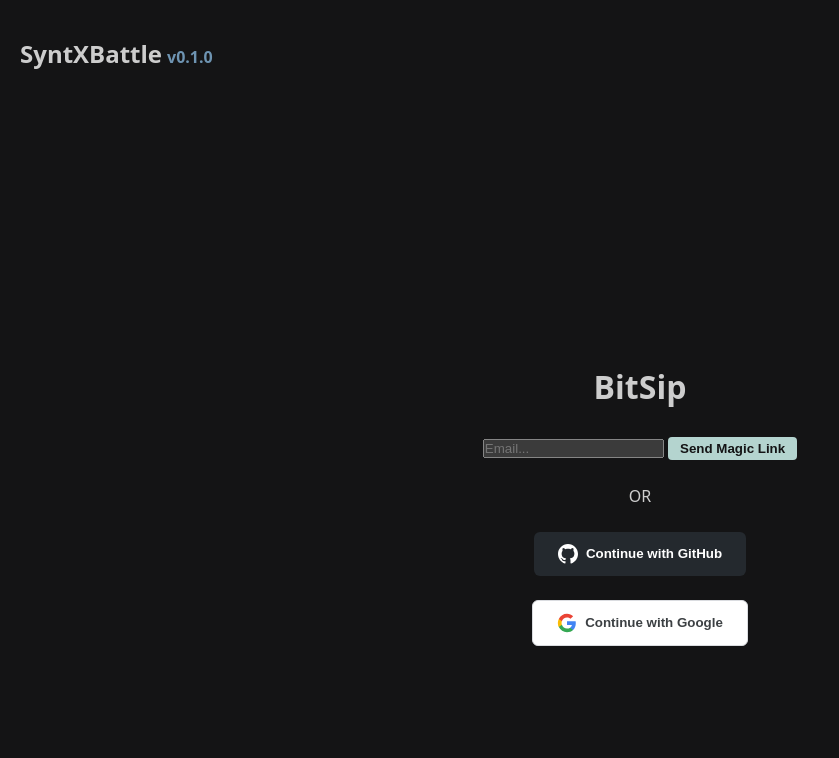
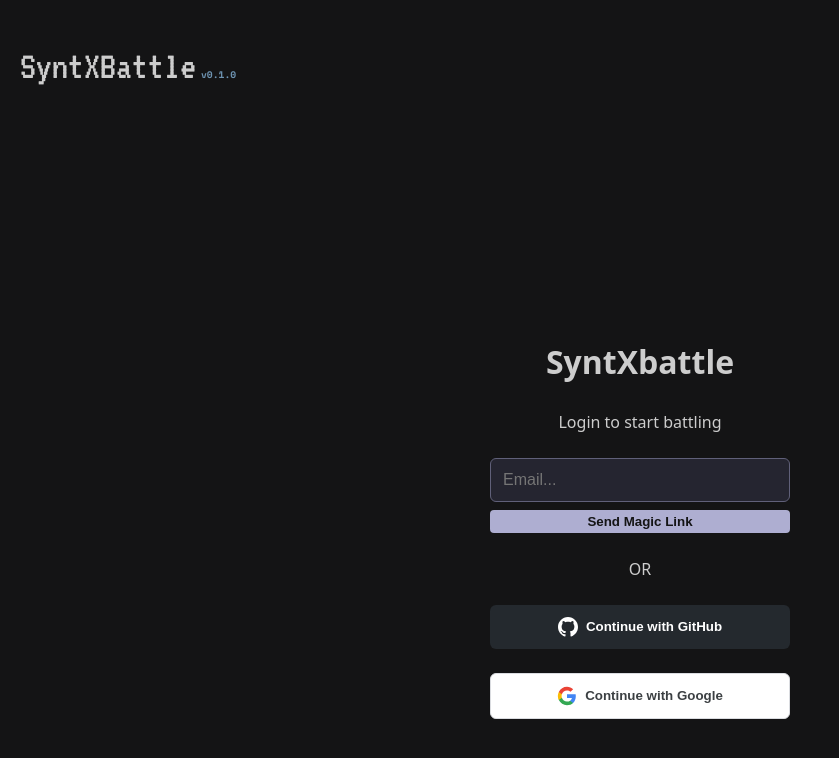
Before and after one commit to Chamal1120/syntxbattle, a SvelteKit app: page /login in a window 1280 px wide. Shown: the top 758 px of the page, without its empty margins (0-839 px from the left). Built offline with nearby package versions, Linux system fonts and the light colour scheme; no server answers.

Commit message:
chore: refactor match lobby logic and css stylings
- factor out the functions for a clean onMount logic in match lobby.
- adjust css across many views.
- add proper vague colors to css variables (LLM screwd i guess)

```diff
--- a/src/lib/components/Logout.svelte
+++ b/src/lib/components/Logout.svelte
@@ -14,16 +14,15 @@
 
 <style>
     .logout-btn {
-        /* Modern Chrome 2025: Using relative colors for hover effects */
-        background: #ff4444;
-        color: white;
+        background: var(--error);
+        color: var(--fg-main);
         padding: 0.5rem 1rem;
         border-radius: 8px;
         cursor: pointer;
-        transition: background 0.2s;
+        transition: filter 0.2s;
     }
 
     .logout-btn:hover {
-        background: color-mix(in srgb, #ff4444, black 20%);
+        filter: brightness(0.8);
     }
 </style>
--- a/src/lib/components/Navbar.svelte
+++ b/src/lib/components/Navbar.svelte
@@ -10,7 +10,7 @@
 </script>
 
 <nav>
-    <h1>SyntXBattle<span class="vtag">v0.1.0</span></h1>
+    <h1 class="vt323-regular nav-logo">SyntXBattle<span class="vtag space-mono-bold">v0.1.0</span></h1>
     <Logout authenticated={!!user} />
 </nav>
 
@@ -22,4 +22,14 @@
         padding: 1rem 0;
         margin-bottom: 1rem;
     }
+
+    .nav-logo {
+        font-size: 2.5rem;
+    }
+
+    .vtag {
+        font-size: 0.6rem;
+        padding-left: 5px;
+        color: var(--keyword);
+    }
 </style>
--- a/src/routes/+page.svelte
+++ b/src/routes/+page.svelte
@@ -1,14 +1,14 @@
 <script lang="ts">
     /**
-     * BitSip - Welcome Page
+     * Syntxbattle - Welcome Page
      * @description
      * Landing page for the coding battle platform
      */
 </script>
 
-<div class="welcome">
-    <h1>Welcome to BitSip</h1>
-    <p>Ready to battle?</p>
+<div class="centered-container">
+    <h1 class="space-mono-bold">Welcome to SyntXBattle</h1>
+    <p>Test your Syntax Arsenal against some fun problems.</p>
 
     <div class="actions">
         <a href="/battle">
@@ -18,23 +18,12 @@
 </div>
 
 <style>
-    .welcome {
-        text-align: center;
-        margin-top: 4rem;
+    .actions {
+        margin-top: var(--space-xl);
     }
-
-    .actions {
-        margin-top: 2rem;
-    }
-
     button {
-        background: var(--accent);
-        color: var(--bg-main);
-        border: none;
-        padding: 1rem 2rem;
-        border-radius: 8px;
-        font-weight: bold;
+        padding: var(--space-md) var(--space-xl);
+        border-radius: var(--radius-lg);
         font-size: 1.1rem;
-        cursor: pointer;
     }
 </style>
--- a/src/routes/app.css
+++ b/src/routes/app.css
@@ -3,22 +3,30 @@
 * @author Chamal Mallawaarachchi
 */
 
+@import url('https://fonts.googleapis.com/css2?family=VT323&display=swap');
+@import url('https://fonts.googleapis.com/css2?family=Space+Mono:ital,wght@0,400;0,700;1,400;1,700&display=swap');
+
 :root {
     /* Main Surfaces */
     --bg-main: #141415;
-    --bg-inactive: #1c1c24;
+    --bg-inactive: #252530;
+    --bg-card: #252530;
+    --bg-hover: #252530;
     --fg-main: #cdcdcd;
 
     /* Borders & Lines */
     --border-dim: #252530;
-    --border-float: #878787;
+    --border-default: #606079;
+    --border-hover: #606079;
+    --border-float: #cdcdcd;
 
     /* Syntax & Accents */
-    --accent: #b4d4cf;
+    --accent: #aeaed1;
+    --accent-bright: #7fa563;
     --keyword: #6e94b2;
-    --function: #c48282;
-    --string: #e8b589;
-    --number: #e0a363;
+    --function: #d8647e;
+    --string: #f3be7c;
+    --number: #f3be7c;
     --comment: #606079;
 
     /* Status */
@@ -27,7 +35,31 @@
     --success: #7fa563;
 
     /* UI States */
-    --selection: #333738;
+    --selection: #606079;
+
+    /* Opacity variants */
+    --accent-alpha-10: rgba(174, 174, 209, 0.1);
+    --accent-bright-alpha-10: rgba(127, 165, 99, 0.1);
+    --accent-bright-alpha-20: rgba(127, 165, 99, 0.2);
+    --accent-bright-alpha-30: rgba(127, 165, 99, 0.3);
+
+    /* Spacing */
+    --space-xs: 0.25rem;
+    --space-sm: 0.5rem;
+    --space-md: 1rem;
+    --space-lg: 1.5rem;
+    --space-xl: 2rem;
+    --space-2xl: 3rem;
+    --space-3xl: 4rem;
+
+    /* Border radius */
+    --radius-sm: 4px;
+    --radius-md: 6px;
+    --radius-lg: 8px;
+    --radius-xl: 12px;
+    --radius-2xl: 20px;
+    --radius-full: 50px;
+    --radius-circle: 50%;
 }
 
 /* global styles reset */
@@ -35,6 +67,36 @@
     /* box-sizing: border-box; */
     margin: 0;
     padding: 0;
+}
+
+.vt323-regular {
+  font-family: "VT323", monospace;
+  font-weight: 400;
+  font-style: normal;
+}
+
+.space-mono-regular {
+  font-family: "Space Mono", monospace;
+  font-weight: 400;
+  font-style: normal;
+}
+
+.space-mono-bold {
+  font-family: "Space Mono", monospace;
+  font-weight: 700;
+  font-style: normal;
+}
+
+.space-mono-regular-italic {
+  font-family: "Space Mono", monospace;
+  font-weight: 400;
+  font-style: italic;
+}
+
+.space-mono-bold-italic {
+  font-family: "Space Mono", monospace;
+  font-weight: 700;
+  font-style: italic;
 }
 
 html, body {
@@ -49,6 +111,10 @@
 
 body {
     padding: 20px;
+}
+
+h1, h2, h3, h4, h5, h6 {
+    color: var(--fg-main);
 }
 
 .ide {
@@ -112,7 +178,7 @@
     color: var(--bg-main);
     border: none;
     padding: 4px 12px;
-    border-radius: 4px;
+    border-radius: var(--radius-sm);
     font-weight: bold;
     cursor: pointer;
     transition: filter 0.2s ease;
@@ -128,8 +194,26 @@
     }
 }
 
-.vtag {
-    font-size: 1rem;
-    padding-left: 5px;
-    color: var(--keyword);
+.centered-container {
+    text-align: center;
+    margin-top: var(--space-3xl);
 }
+
+.player-slot {
+    width: 80px;
+    aspect-ratio: 1;
+    background: var(--bg-card);
+    border-radius: var(--radius-circle);
+    display: grid;
+    place-items: center;
+    border: 2px solid var(--border-default);
+}
+
+.player-slot.active {
+    border-color: var(--accent-bright);
+}
+
+.player-slot.empty {
+    border-style: dashed;
+    color: var(--border-hover);
+}
--- a/src/routes/login/+page.svelte
+++ b/src/routes/login/+page.svelte
@@ -33,7 +33,8 @@
 </script>
 
 <div class="login-gate">
-    <h1>BitSip</h1>
+    <h1>SyntXbattle</h1>
+    <p>Login to start battling</p>
 
     <div class="auth-section">
         <input type="email" bind:value={email} placeholder="Email..." />
@@ -69,30 +70,60 @@
         align-items: center;
         justify-content: center;
         height: 100vh;
-        gap: 1.5rem;
+        gap: var(--space-lg);
     }
+
+    .auth-section {
+        display: flex;
+        flex-direction: column;
+        gap: var(--space-sm);
+        min-width: 300px;
+    }
+
+    input {
+        background: var(--bg-inactive);
+        color: var(--fg-main);
+        border: 1px solid var(--border-default);
+        padding: 0.75rem;
+        border-radius: var(--radius-md);
+        font-size: 1rem;
+    }
+
     .github-btn {
         display: flex;
         align-items: center;
-        gap: 0.5rem;
+        justify-content: center;
+        gap: var(--space-sm);
         background: #24292e;
         color: white;
-        padding: 0.75rem 1.5rem;
-        border-radius: 6px;
+        padding: 0.75rem var(--space-lg);
+        border-radius: var(--radius-md);
         cursor: pointer;
+        border: none;
+        min-width: 300px;
     }
+
     .google-btn {
         display: flex;
         align-items: center;
-        gap: 0.5rem;
+        justify-content: center;
+        gap: var(--space-sm);
         background: white;
         color: #3c4043;
-        padding: 0.75rem 1.5rem;
-        border-radius: 6px;
+        padding: 0.75rem var(--space-lg);
+        border-radius: var(--radius-md);
         border: 1px solid #dadce0;
         cursor: pointer;
+        min-width: 300px;
     }
+
     .google-btn:hover {
         background: #f8f9fa;
     }
+
+    .status {
+        margin-top: var(--space-md);
+        color: var(--comment);
+        font-size: 0.9rem;
+    }
 </style>
```
Also changed, not shown: src/routes/battle/+page.svelte (+72 -38 lines), src/routes/battle/match/[id]/+page.svelte (+184 -144 lines).
